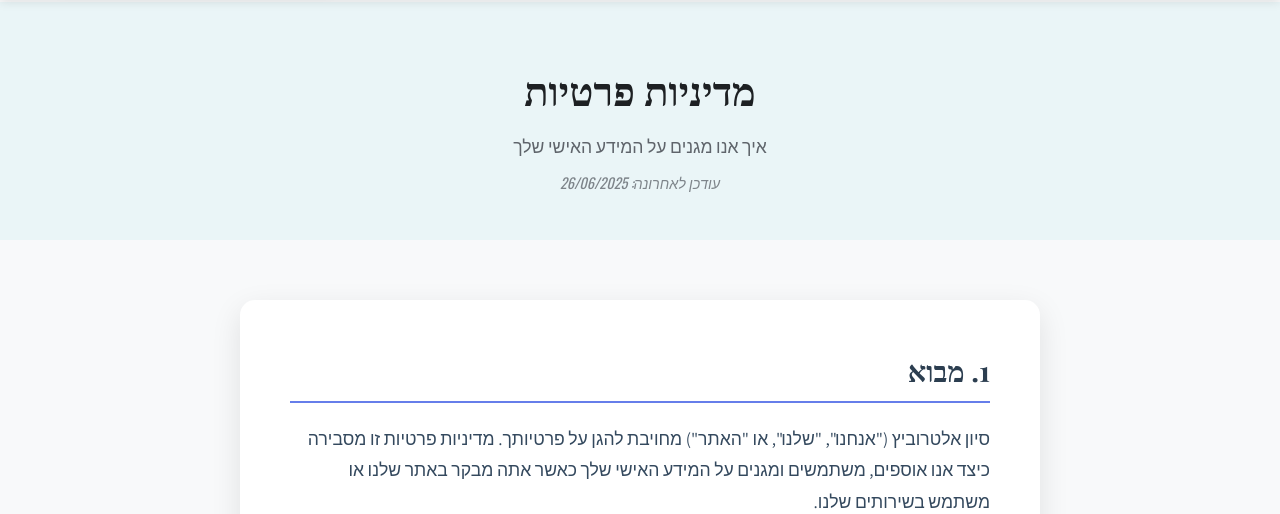
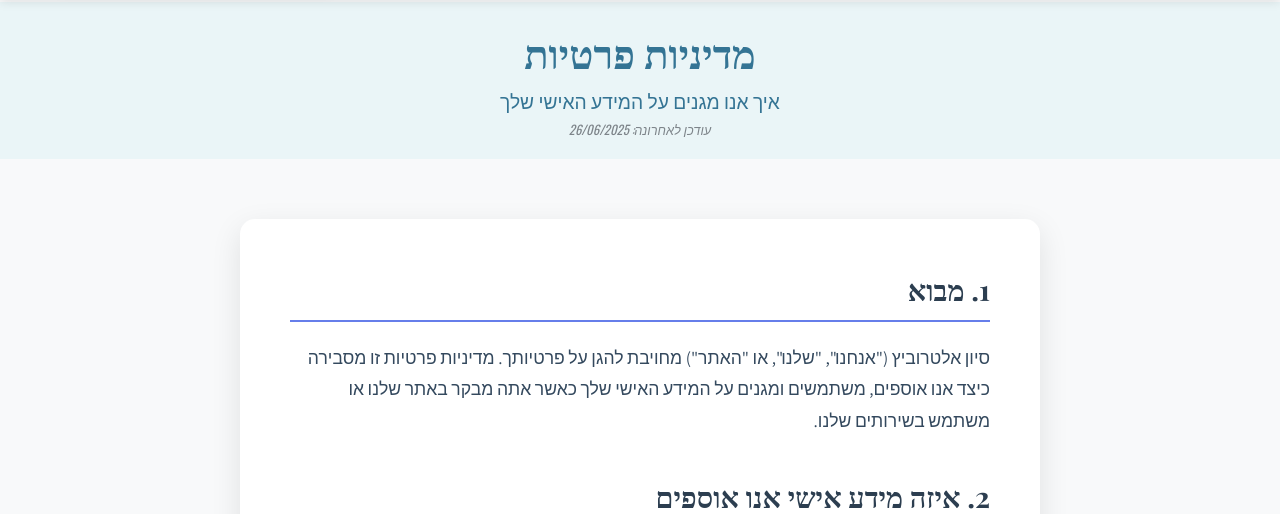
Before and after one commit to berenfeld/sivanaltar, a PHP site: page /privacy-policy.php in a window 1280 px wide. Shown: the part 58-572 px from the top of the page. Run offline with PHP 8.4, Linux system fonts and the light colour scheme; some libraries are stand-ins or nearby versions.

Commit message:
privacy policy fixes

```diff
--- a/css/privacy-policy.css
+++ b/css/privacy-policy.css
@@ -9,28 +9,25 @@
 .privacy-header-section {
     background-color: var(--secondary-color);
     color: var(--text-color);
-    padding: 40px 0 30px;
+    padding: 3px 0;
     text-align: center;
 }
 
 .privacy-header-section .section-title {
     font-size: 2.5rem;
-    font-weight: 700;
-    margin-bottom: 15px;
-    font-family: 'Playfair Display', serif;
-    color: var(--heading-color);
+    color: var(--primary-color);
+    margin-bottom: 5px;
+    margin-top: 20px;
 }
 
 .privacy-header-section .section-subtitle {
-    font-size: 1.1rem;
-    margin-bottom: 10px;
-    opacity: 0.9;
-    font-family: 'Assistant', sans-serif;
-    color: var(--text-color);
+    font-size: 1.2rem;
+    margin-bottom: 3px;
+    color: var(--primary-color);
 }
 
 .privacy-header-section .last-updated {
-    font-size: 0.9rem;
+    font-size: 0.8rem;
     opacity: 0.7;
     font-style: italic;
     color: var(--text-color);
@@ -123,7 +120,7 @@
 /* Responsive Design */
 @media (max-width: 768px) {
     .privacy-header-section {
-        padding: 30px 0 25px;
+        padding: 3px 0;
     }
 
     .privacy-header-section .section-title {
--- a/head.php
+++ b/head.php
@@ -24,6 +24,9 @@ switch($current_page) {
         break;
     case 'contact.php':
         echo '<link rel="canonical" href="' . $base_url . '/contact.php">';
+        break;
+    case 'privacy-policy.php':
+        echo '<link rel="canonical" href="' . $base_url . '/privacy-policy.php">';
         break;
     case 'thank-you.php':
         echo '<link rel="canonical" href="' . $base_url . '/thank-you.php">';
--- a/sitemap.xml
+++ b/sitemap.xml
@@ -17,6 +17,10 @@
     <priority>0.7</priority>
   </url>
   <url>
+    <loc>https://sivanaltar.com/privacy-policy.php</loc>
+    <priority>0.6</priority>
+  </url>
+  <url>
     <loc>https://sivanaltar.com/thank-you.php</loc>
     <priority>0.5</priority>
   </url>
```
